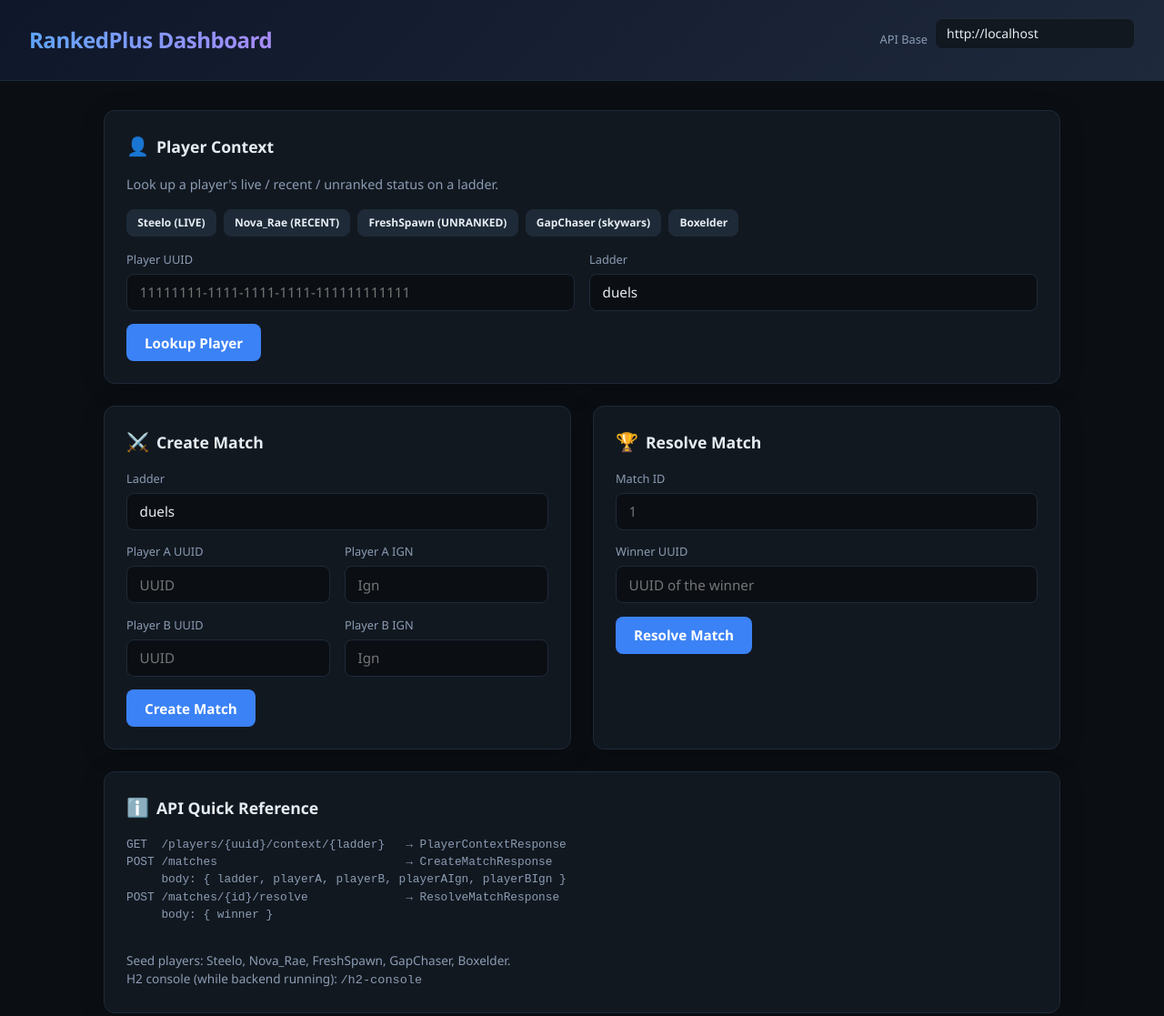
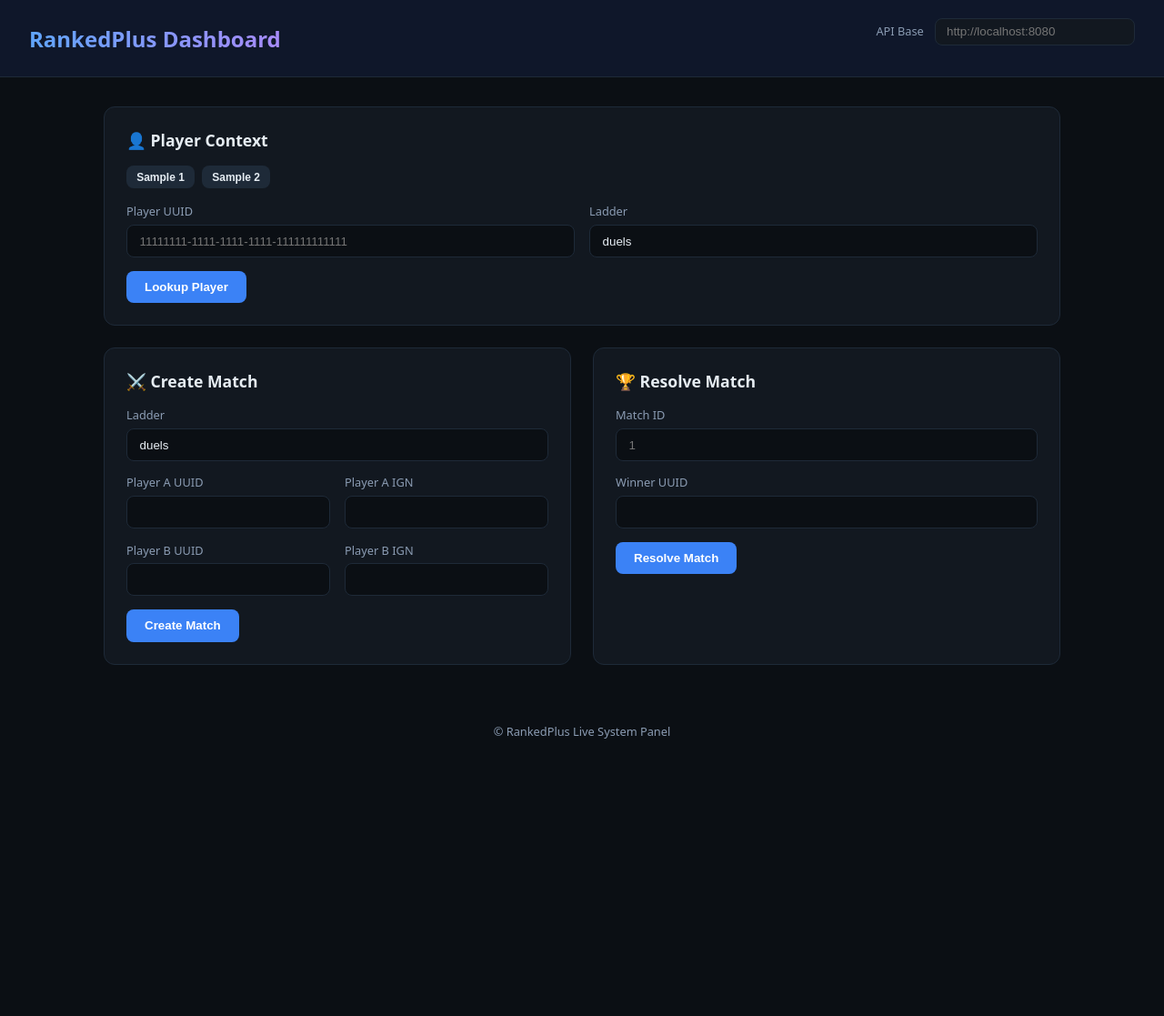
Before and after one commit to rankedplus/rankedplus.github.io, a plain HTML site: page index.html in a window 1280 px wide. Shown: the top 1117 px of the page at 91% size. After the commit the page ends 845 px from the top, so only its background shows below. Drawn offline with Linux system fonts and the light colour scheme.

Commit message:
Update index.html

```diff
--- a/index.html
+++ b/index.html
@@ -6,229 +6,48 @@
   <title>RankedPlus — Live Dashboard</title>
   <style>
     :root {
-      --bg: #0b0f14;
-      --panel: #121820;
-      --border: #1e2a38;
-      --text: #e6edf3;
-      --muted: #8b9cb3;
-      --accent: #3b82f6;
-      --accent-hover: #2563eb;
-      --success: #22c55e;
-      --warning: #f59e0b;
-      --danger: #ef4444;
-      --live: #22c55e;
-      --recent: #3b82f6;
-      --unranked: #6b7280;
-      --radius: 12px;
-      --font: 'Segoe UI', system-ui, -apple-system, sans-serif;
+      --bg: #0b0f14; --panel: #121820; --border: #1e2a38; --text: #e6edf3;
+      --muted: #8b9cb3; --accent: #3b82f6; --accent-hover: #2563eb;
+      --success: #22c55e; --danger: #ef4444; --radius: 12px;
     }
     * { box-sizing: border-box; margin: 0; padding: 0; }
-    body {
-      font-family: var(--font);
-      background: var(--bg);
-      color: var(--text);
-      min-height: 100vh;
-      line-height: 1.5;
-    }
-    header {
-      background: linear-gradient(135deg, #0f172a 0%, #1e293b 100%);
-      border-bottom: 1px solid var(--border);
-      padding: 1.25rem 2rem;
-      display: flex;
-      align-items: center;
-      justify-content: space-between;
-      gap: 1rem;
-      flex-wrap: wrap;
-    }
-    header h1 {
-      font-size: 1.5rem;
-      font-weight: 700;
-      letter-spacing: -0.02em;
-      background: linear-gradient(90deg, #60a5fa, #a78bfa);
-      -webkit-background-clip: text;
-      -webkit-text-fill-color: transparent;
-    }
-    header .api-base {
-      display: flex;
-      align-items: center;
-      gap: 0.5rem;
-      font-size: 0.875rem;
-      color: var(--muted);
-    }
-    header input[type="text"] {
-      background: var(--panel);
-      border: 1px solid var(--border);
-      color: var(--text);
-      padding: 0.4rem 0.75rem;
-      border-radius: 8px;
-      width: 220px;
-      font-size: 0.875rem;
-    }
-    main {
-      max-width: 1100px;
-      margin: 0 auto;
-      padding: 2rem 1.5rem 4rem;
-      display: grid;
-      gap: 1.5rem;
-    }
-    .card {
-      background: var(--panel);
-      border: 1px solid var(--border);
-      border-radius: var(--radius);
-      padding: 1.5rem;
-      box-shadow: 0 4px 24px rgba(0,0,0,0.25);
-    }
-    .card h2 {
-      font-size: 1.1rem;
-      margin-bottom: 1rem;
-      display: flex;
-      align-items: center;
-      gap: 0.5rem;
-    }
-    .card h2 span.icon { font-size: 1.25rem; }
-    label {
-      display: block;
-      font-size: 0.8rem;
-      color: var(--muted);
-      margin-bottom: 0.35rem;
-      font-weight: 500;
-    }
-    input, select, button {
-      font-family: inherit;
-      font-size: 0.95rem;
-    }
-    input, select {
-      width: 100%;
-      background: var(--bg);
-      border: 1px solid var(--border);
-      color: var(--text);
-      padding: 0.6rem 0.85rem;
-      border-radius: 8px;
-      margin-bottom: 0.9rem;
-      transition: border-color 0.15s;
-    }
-    input:focus, select:focus {
-      outline: none;
-      border-color: var(--accent);
-    }
-    .row {
-      display: grid;
-      grid-template-columns: 1fr 1fr;
-      gap: 1rem;
-    }
-    @media (max-width: 640px) {
-      .row { grid-template-columns: 1fr; }
-    }
-    button {
-      background: var(--accent);
-      color: white;
-      border: none;
-      padding: 0.65rem 1.25rem;
-      border-radius: 8px;
-      font-weight: 600;
-      cursor: pointer;
-      transition: background 0.15s, transform 0.1s;
-    }
+    body { font-family: system-ui, sans-serif; background: var(--bg); color: var(--text); min-height: 100vh; padding: 0; }
+    header { background: #0f172a; border-bottom: 1px solid var(--border); padding: 1.25rem 2rem; display: flex; justify-content: space-between; align-items: center; }
+    header h1 { font-size: 1.5rem; background: linear-gradient(90deg, #60a5fa, #a78bfa); -webkit-background-clip: text; -webkit-text-fill-color: transparent; }
+    header input { background: var(--panel); border: 1px solid var(--border); color: var(--text); padding: 0.4rem 0.75rem; border-radius: 8px; width: 220px; }
+    main { max-width: 1100px; margin: 0 auto; padding: 2rem 1.5rem; display: grid; gap: 1.5rem; }
+    .card { background: var(--panel); border: 1px solid var(--border); border-radius: var(--radius); padding: 1.5rem; }
+    .card h2 { font-size: 1.1rem; margin-bottom: 1rem; display: flex; align-items: center; gap: 0.5rem; }
+    label { display: block; font-size: 0.8rem; color: var(--muted); margin-bottom: 0.35rem; font-weight: 500; }
+    input { width: 100%; background: var(--bg); border: 1px solid var(--border); color: var(--text); padding: 0.6rem 0.85rem; border-radius: 8px; margin-bottom: 0.9rem; }
+    .row { display: grid; grid-template-columns: 1fr 1fr; gap: 1rem; }
+    button { background: var(--accent); color: white; border: none; padding: 0.65rem 1.25rem; border-radius: 8px; font-weight: 600; cursor: pointer; }
     button:hover { background: var(--accent-hover); }
-    button:active { transform: scale(0.98); }
-    button:disabled {
-      opacity: 0.5;
-      cursor: not-allowed;
-    }
-    button.secondary {
-      background: transparent;
-      border: 1px solid var(--border);
-      color: var(--text);
-    }
-    button.secondary:hover { background: var(--border); }
-    .result {
-      margin-top: 1rem;
-      padding: 1rem;
-      border-radius: 8px;
-      background: var(--bg);
-      border: 1px solid var(--border);
-      font-family: ui-monospace, monospace;
-      font-size: 0.85rem;
-      white-space: pre-wrap;
-      word-break: break-all;
-      display: none;
-    }
+    .result { margin-top: 1rem; padding: 1rem; border-radius: 8px; background: var(--bg); border: 1px solid var(--border); font-family: monospace; font-size: 0.85rem; white-space: pre-wrap; display: none; }
     .result.show { display: block; }
     .result.error { border-color: var(--danger); color: #fca5a5; }
     .result.success { border-color: var(--success); }
-    .badge {
-      display: inline-block;
-      padding: 0.2rem 0.6rem;
-      border-radius: 999px;
-      font-size: 0.75rem;
-      font-weight: 700;
-      text-transform: uppercase;
-      letter-spacing: 0.04em;
-    }
-    .badge.LIVE { background: rgba(34,197,94,0.2); color: var(--live); }
-    .badge.RECENT { background: rgba(59,130,246,0.2); color: var(--recent); }
-    .badge.UNRANKED { background: rgba(107,114,128,0.25); color: var(--unranked); }
-    .player-card {
-      display: grid;
-      gap: 0.5rem;
-    }
-    .player-card .elo {
-      font-size: 2rem;
-      font-weight: 800;
-      letter-spacing: -0.03em;
-    }
-    .player-card .rank {
-      font-size: 1.1rem;
-      color: #a78bfa;
-      font-weight: 600;
-    }
-    .samples {
-      display: flex;
-      flex-wrap: wrap;
-      gap: 0.5rem;
-      margin-bottom: 1rem;
-    }
-    .samples button {
-      font-size: 0.75rem;
-      padding: 0.35rem 0.7rem;
-      background: var(--border);
-    }
-    .samples button:hover { background: #2a3a4d; }
-    footer {
-      text-align: center;
-      color: var(--muted);
-      font-size: 0.8rem;
-      padding: 1.5rem;
-    }
-    .grid-2 {
-      display: grid;
-      grid-template-columns: 1fr 1fr;
-      gap: 1.5rem;
-    }
-    @media (max-width: 800px) {
-      .grid-2 { grid-template-columns: 1fr; }
-    }
+    .samples { display: flex; gap: 0.5rem; margin-bottom: 1rem; }
+    .samples button { font-size: 0.75rem; padding: 0.35rem 0.7rem; background: var(--border); color: var(--text); }
+    .grid-2 { display: grid; grid-template-columns: 1fr 1fr; gap: 1.5rem; }
+    @media (max-width: 800px) { .grid-2, .row { grid-template-columns: 1fr; } }
+    footer { text-align: center; color: var(--muted); font-size: 0.8rem; padding: 2rem; }
   </style>
 </head>
 <body>
   <header>
     <h1>RankedPlus Dashboard</h1>
-    <div class="api-base">
-      <label for="apiBase" style="margin:0">API Base</label>
-      <input type="text" id="apiBase" value="" placeholder="http://localhost:8080" />
+    <div>
+      <label for="apiBase" style="display:inline; margin-right:0.5rem">API Base</label>
+      <input type="text" id="apiBase" placeholder="http://localhost:8080" />
     </div>
   </header>
 
   <main>
     <!-- Player Context -->
     <section class="card">
-      <h2><span class="icon">👤</span> Player Context</h2>
-      <p style="color:var(--muted);font-size:0.9rem;margin-bottom:1rem">
-        Look up a player's live / recent / unranked status on a ladder.
-      </p>
-      <div class="samples" id="samplePlayers">
-        <!-- filled by JS -->
-      </div>
+      <h2>👤 Player Context</h2>
+      <div class="samples" id="samplePlayers"></div>
       <div class="row">
         <div>
           <label for="playerUuid">Player UUID</label>
@@ -236,7 +55,7 @@
         </div>
         <div>
           <label for="ladder">Ladder</label>
-          <input id="ladder" type="text" value="duels" placeholder="duels / skywars / ..." />
+          <input id="ladder" type="text" value="duels" />
         </div>
       </div>
       <button id="btnLookup">Lookup Player</button>
@@ -246,28 +65,16 @@
     <div class="grid-2">
       <!-- Create Match -->
       <section class="card">
-        <h2><span class="icon">⚔️</span> Create Match</h2>
+        <h2>⚔️ Create Match</h2>
         <label for="cLadder">Ladder</label>
         <input id="cLadder" type="text" value="duels" />
         <div class="row">
-          <div>
-            <label for="playerA">Player A UUID</label>
-            <input id="playerA" type="text" placeholder="UUID" />
-          </div>
-          <div>
-            <label for="playerAIgn">Player A IGN</label>
-            <input id="playerAIgn" type="text" placeholder="Ign" />
-          </div>
+          <div><label for="playerA">Player A UUID</label><input id="playerA" type="text" /></div>
+          <div><label for="playerAIgn">Player A IGN</label><input id="playerAIgn" type="text" /></div>
         </div>
         <div class="row">
-          <div>
-            <label for="playerB">Player B UUID</label>
-            <input id="playerB" type="text" placeholder="UUID" />
-          </div>
-          <div>
-            <label for="playerBIgn">Player B IGN</label>
-            <input id="playerBIgn" type="text" placeholder="Ign" />
-          </div>
+          <div><label for="playerB">Player B UUID</label><input id="playerB" type="text" /></div>
+          <div><label for="playerBIgn">Player B IGN</label><input id="playerBIgn" type="text" /></div>
         </div>
         <button id="btnCreate">Create Match</button>
         <div id="createResult" class="result"></div>
@@ -275,170 +82,85 @@
 
       <!-- Resolve Match -->
       <section class="card">
-        <h2><span class="icon">🏆</span> Resolve Match</h2>
+        <h2>🏆 Resolve Match</h2>
         <label for="matchId">Match ID</label>
         <input id="matchId" type="number" placeholder="1" />
         <label for="winnerUuid">Winner UUID</label>
-        <input id="winnerUuid" type="text" placeholder="UUID of the winner" />
+        <input id="winnerUuid" type="text" />
         <button id="btnResolve">Resolve Match</button>
         <div id="resolveResult" class="result"></div>
       </section>
     </div>
-
-    <section class="card">
-      <h2><span class="icon">ℹ️</span> API Quick Reference</h2>
-      <pre style="font-size:0.8rem;color:var(--muted);overflow-x:auto">
-GET  /players/{uuid}/context/{ladder}   → PlayerContextResponse
-POST /matches                           → CreateMatchResponse
-     body: { ladder, playerA, playerB, playerAIgn, playerBIgn }
-POST /matches/{id}/resolve              → ResolveMatchResponse
-     body: { winner }
-      </pre>
-      <p style="margin-top:0.75rem;font-size:0.85rem;color:var(--muted)">
-        Seed players: Steelo, Nova_Rae, FreshSpawn, GapChaser, Boxelder.<br>
-        H2 console (while backend running): <code>/h2-console</code>
-      </p>
-    </section>
   </main>
 
-  <footer>
-    RankedPlus Backend · Live HTML frontend · Served from the same origin
-  </footer>
+  <footer><p>&copy; RankedPlus Live System Panel</p></footer>
 
   <script>
-    const SAMPLES = [
-      { name: 'Steelo (LIVE)', uuid: '11111111-1111-1111-1111-111111111111', ladder: 'duels' },
-      { name: 'Nova_Rae (RECENT)', uuid: '22222222-2222-2222-2222-222222222222', ladder: 'duels' },
-      { name: 'FreshSpawn (UNRANKED)', uuid: '33333333-3333-3333-3333-333333333333', ladder: 'duels' },
-      { name: 'GapChaser (skywars)', uuid: '44444444-4444-4444-4444-444444444444', ladder: 'skywars' },
-      { name: 'Boxelder', uuid: '55555555-5555-5555-5555-555555555555', ladder: 'duels' },
-    ];
-
-    const apiBaseInput = document.getElementById('apiBase');
-    // Default to same origin when served by the backend
-    if (!apiBaseInput.value) {
-      apiBaseInput.value = window.location.origin;
+    function getApiBase() {
+      const val = document.getElementById('apiBase').value.trim();
+      return val ? val.replace(/\/$/, '') : 'http://localhost:8080';
     }
 
-    function apiBase() {
-      return (apiBaseInput.value || window.location.origin).replace(/\/$/, '');
+    function showResult(elementId, data, isError = false) {
+      const el = document.getElementById(elementId);
+      el.className = `result show ${isError ? 'error' : 'success'}`;
+      el.textContent = typeof data === 'string' ? data : JSON.stringify(data, null, 2);
     }
 
-    function show(el, data, isError = false) {
-      el.classList.add('show');
-      el.classList.toggle('error', isError);
-      el.classList.toggle('success', !isError);
-      if (typeof data === 'object') {
-        el.textContent = JSON.stringify(data, null, 2);
-      } else {
-        el.textContent = String(data);
-      }
-    }
-
-    async function request(path, options = {}) {
-      const url = apiBase() + path;
-      const res = await fetch(url, {
-        headers: { 'Content-Type': 'application/json', 'Accept': 'application/json' },
-        ...options,
-      });
-      const text = await res.text();
-      let body;
-      try { body = text ? JSON.parse(text) : null; } catch { body = text; }
-      if (!res.ok) {
-        const msg = (body && body.message) || body || res.statusText;
-        throw new Error(`${res.status}: ${msg}`);
-      }
-      return body;
-    }
-
-    // Sample buttons
-    const sampleContainer = document.getElementById('samplePlayers');
-    SAMPLES.forEach(s => {
+    const samples = [
+      { uuid: '11111111-1111-1111-1111-111111111111', ladder: 'duels', label: 'Sample 1' },
+      { uuid: '22222222-2222-2222-2222-222222222222', ladder: 'skywars', label: 'Sample 2' }
+    ];
+    const container = document.getElementById('samplePlayers');
+    samples.forEach(s => {
       const btn = document.createElement('button');
-      btn.textContent = s.name;
-      btn.className = 'secondary';
-      btn.onclick = () => {
+      btn.textContent = s.label;
+      btn.addEventListener('click', () => {
         document.getElementById('playerUuid').value = s.uuid;
         document.getElementById('ladder').value = s.ladder;
-      };
-      sampleContainer.appendChild(btn);
+      });
+      container.appendChild(btn);
     });
 
-    // Lookup
-    document.getElementById('btnLookup').onclick = async () => {
+    document.getElementById('btnLookup').addEventListener('click', async () => {
       const uuid = document.getElementById('playerUuid').value.trim();
       const ladder = document.getElementById('ladder').value.trim();
-      const out = document.getElementById('contextResult');
-      if (!uuid || !ladder) {
-        show(out, 'UUID and ladder are required', true);
-        return;
-      }
+      if (!uuid || !ladder) return alert('Enter Player UUID and Ladder.');
       try {
-        const data = await request(`/players/${uuid}/context/${encodeURIComponent(ladder)}`);
-        // Pretty render
-        let html = '';
-        if (data.status) {
-          html += `<span class="badge ${data.status}">${data.status}</span> `;
-        }
-        html += `<div class="player-card" style="margin-top:0.75rem">`;
-        html += `<div>Player: <code>${data.playerUuid}</code></div>`;
-        html += `<div>Requested ladder: ${data.requestedLadder}</div>`;
-        if (data.ladder) html += `<div>Active ladder: ${data.ladder}</div>`;
-        if (data.elo != null) html += `<div class="elo">${data.elo} ELO</div>`;
-        if (data.rank) html += `<div class="rank">${data.rank}</div>`;
-        html += `</div>`;
-        out.classList.add('show');
-        out.classList.remove('error');
-        out.classList.add('success');
-        out.innerHTML = html + `<pre style="margin-top:1rem;opacity:0.7">${JSON.stringify(data, null, 2)}</pre>`;
-      } catch (e) {
-        show(out, e.message, true);
-      }
-    };
+        const res = await fetch(`${getApiBase()}/player/${uuid}/${ladder}`);
+        if (!res.ok) throw new Error(`Status: ${res.status}`);
+        showResult('contextResult', await res.json());
+      } catch (err) { showResult('contextResult', err.message, true); }
+    });
 
-    // Create
-    document.getElementById('btnCreate').onclick = async () => {
-      const out = document.getElementById('createResult');
-      const body = {
+    document.getElementById('btnCreate').addEventListener('click', async () => {
+      const payload = {
         ladder: document.getElementById('cLadder').value.trim(),
-        playerA: document.getElementById('playerA').value.trim(),
-        playerB: document.getElementById('playerB').value.trim(),
-        playerAIgn: document.getElementById('playerAIgn').value.trim(),
-        playerBIgn: document.getElementById('playerBIgn').value.trim(),
+        playerA: { uuid: document.getElementById('playerA').value.trim(), ign: document.getElementById('playerAIgn').value.trim() },
+        playerB: { uuid: document.getElementById('playerB').value.trim(), ign: document.getElementById('playerBIgn').value.trim() }
       };
+      if (!payload.ladder || !payload.playerA.uuid || !payload.playerB.uuid) return alert('Fill in Ladder and Player UUIDs.');
       try {
-        const data = await request('/matches', {
-          method: 'POST',
-          body: JSON.stringify(body),
+        const res = await fetch(`${getApiBase()}/match/create`, {
+          method: 'POST', headers: { 'Content-Type': 'application/json' }, body: JSON.stringify(payload)
         });
-        show(out, data);
-        if (data.matchId) {
-          document.getElementById('matchId').value = data.matchId;
-        }
-      } catch (e) {
-        show(out, e.message, true);
-      }
-    };
+        if (!res.ok) throw new Error(`Status: ${res.status}`);
+        showResult('createResult', await res.json());
+      } catch (err) { showResult('createResult', err.message, true); }
+    });
 
-    // Resolve
-    document.getElementById('btnResolve').onclick = async () => {
-      const out = document.getElementById('resolveResult');
-      const id = document.getElementById('matchId').value.trim();
-      const winner = document.getElementById('winnerUuid').value.trim();
-      if (!id || !winner) {
-        show(out, 'Match ID and winner UUID required', true);
-        return;
-      }
+    document.getElementById('btnResolve').addEventListener('click', async () => {
+      const matchId = document.getElementById('matchId').value.trim();
+      const winnerUuid = document.getElementById('winnerUuid').value.trim();
+      if (!matchId || !winnerUuid) return alert('Fill in Match ID and Winner UUID.');
       try {
-        const data = await request(`/matches/${id}/resolve`, {
-          method: 'POST',
-          body: JSON.stringify({ winner }),
+        const res = await fetch(`${getApiBase()}/match/resolve`, {
+          method: 'POST', headers: { 'Content-Type': 'application/json' }, body: JSON.stringify({ matchId: parseInt(matchId, 10), winnerUuid })
         });
-        show(out, data);
-      } catch (e) {
-        show(out, e.message, true);
-      }
-    };
+        if (!res.ok) throw new Error(`Status: ${res.status}`);
+        showResult('resolveResult', await res.json());
+      } catch (err) { showResult('resolveResult', err.message, true); }
+    });
   </script>
 </body>
 </html>
```
